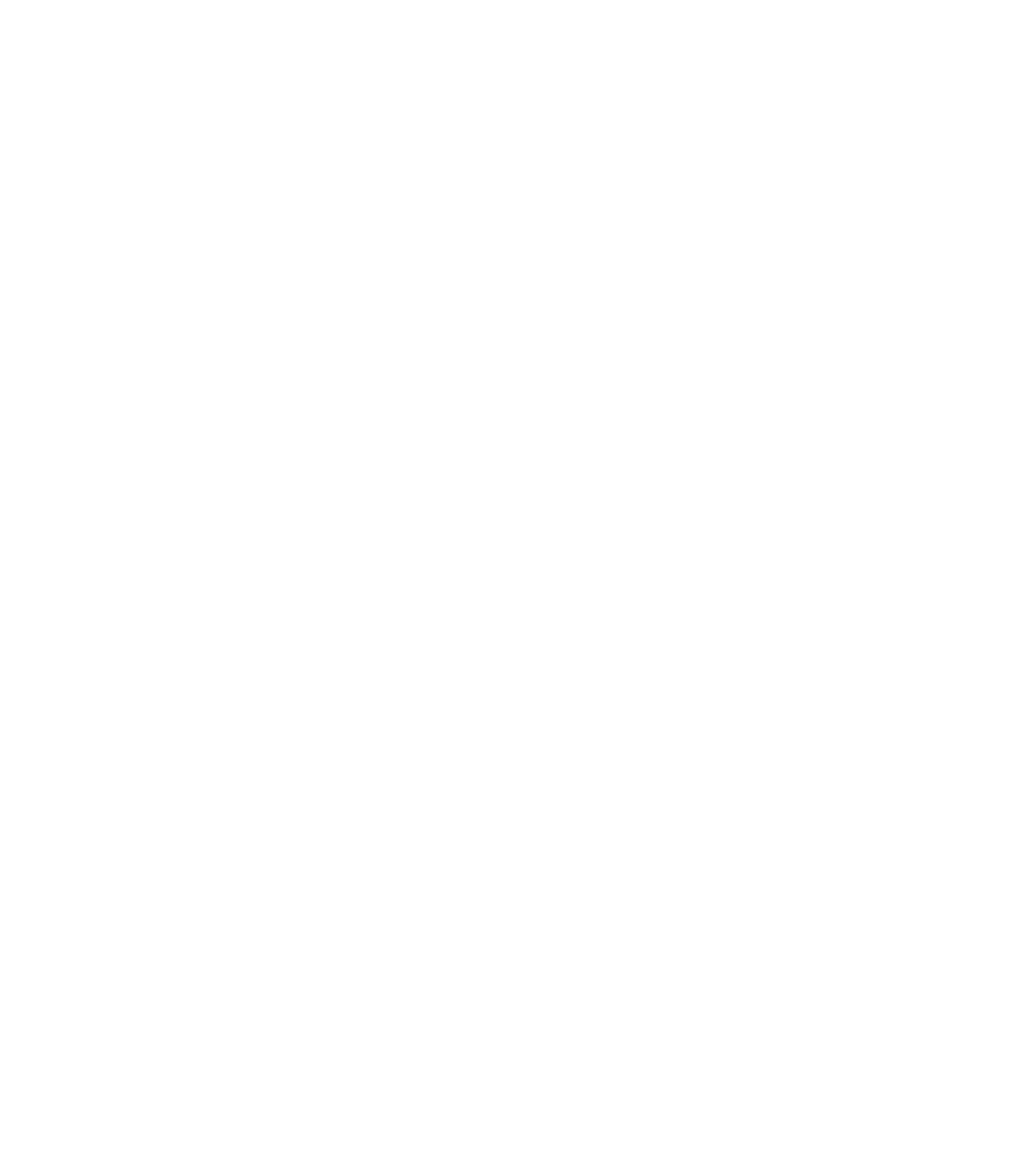
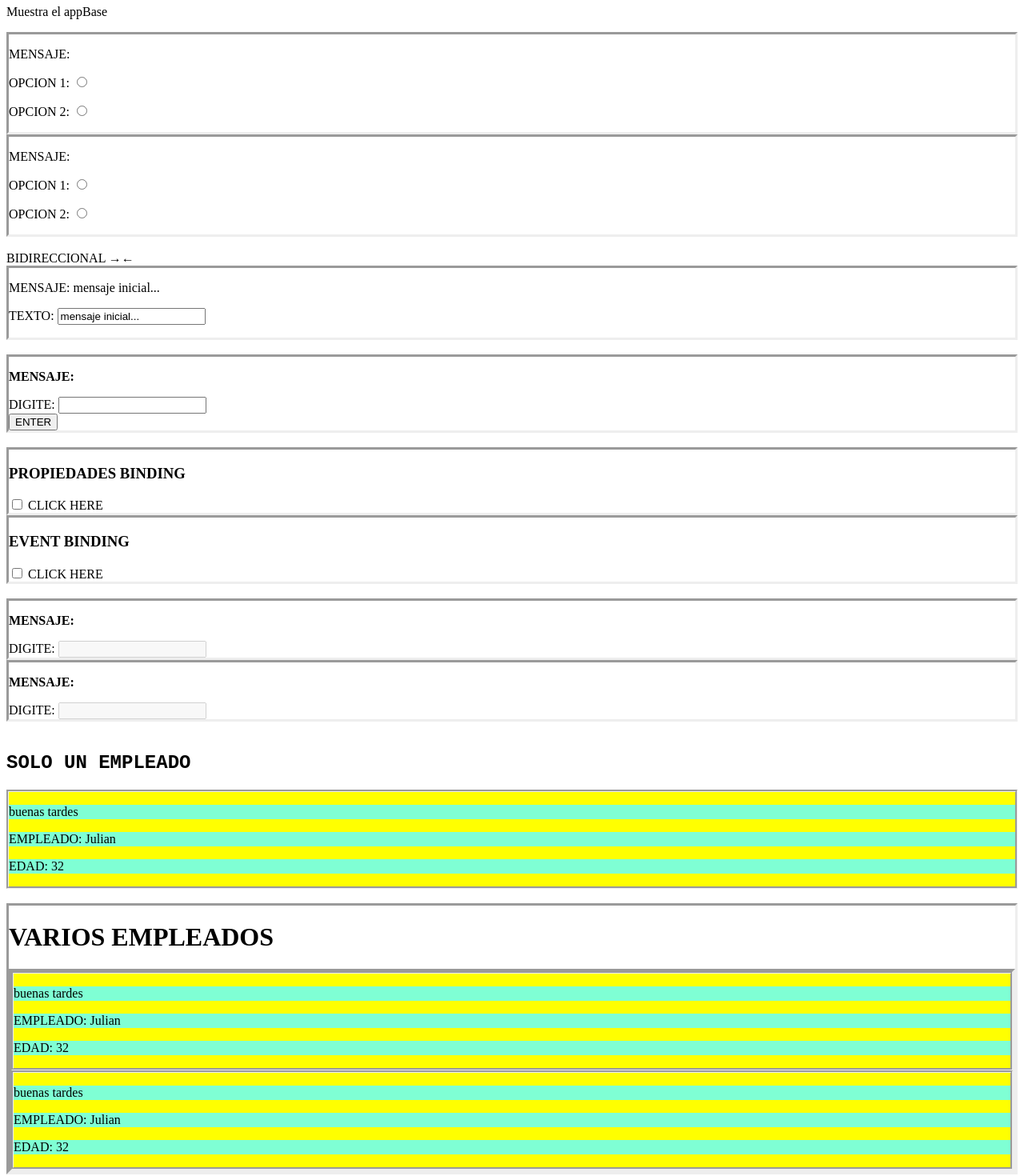
Before and after one commit to muskafons/myApp, an Angular app: page / in a window 1280 px wide. Shown: the part 100-1570 px from the top of the page at 80% size. Before the commit the page ends 800 px from the top, so only its background shows below. Built offline with nearby package versions, Linux system fonts and the light colour scheme.

Commit message:
interpolation and property - event binding

```diff
--- a/src/app/app.component.html
+++ b/src/app/app.component.html
@@ -1 +1,97 @@
 NO WAY
+<h1 style="color: royalblue; text-align: center">WELCOME TO THE CANDY SHOP</h1>
+
+<p>Muestra el {{ title }}</p>
+
+<div style="border-style: inset;">
+<p>MENSAJE: {{saludo3}}</p>
+<p>OPCION 1: <input type="radio" name="radio" [value]="radioButtonSi" (click)="eventoAntro($event)"></p>
+<p>OPCION 2: <input type="radio" name="radio" value="no" (click)="eventoAntro($event)"></p>
+</div>
+
+<div style="border-style: inset;">
+  <p>MENSAJE: {{saludo4}}</p>
+  <p>OPCION 1: <input type="radio" name="radio" value="si" #eventoAntroShit2 (click)="eventoAntro2(eventoAntroShit2.value)"></p>
+  <p>OPCION 2: <input type="radio" name="radio" value="no" #eventoAntroShit3 (click)="eventoAntro2(eventoAntroShit3.value)"></p>
+  </div>
+
+<!---------------------------------------------------------------------->
+<br />
+
+BIDIRECCIONAL →←
+
+<div style="border-style: inset;">
+  <p>MENSAJE: {{saludo5}}</p>
+  <p>TEXTO: <input type="text" [(ngModel)]="saludo5"></p>
+  </div>
+
+<!---------------------------------------------------------------------->
+<br />
+
+<div style="border-style: inset">
+  <p style="font-weight: bold">
+    MENSAJE: <span style="font-weight: normal">{{ saludo }}</span>
+  </p>
+
+  <label for="">DIGITE: <input type="text" #mensaje /></label>
+  <br />
+  <input type="button" value="ENTER" (click)="putMensaje(mensaje.value)" />
+</div>
+
+<!---------------------------------------------------------------------->
+
+<br />
+
+<div style="border-style: inset">
+  <h3>PROPIEDADES BINDING</h3>
+
+  <input type="checkbox" (change)="checkThis()" /> CLICK HERE
+</div>
+
+
+<div style="border-style: inset">
+  <h3>{{saludo2}}</h3> <!--EVENT BINDING-->
+
+  <input type="checkbox" (change)="alerteEste()"/> CLICK HERE
+</div>
+
+<!---------------------------------------------------------------------->
+
+<br />
+
+<div style="border-style: inset">
+  <p style="font-weight: bold">
+    MENSAJE: <span style="font-weight: normal">{{ mensaje1.value }}</span>
+  </p>
+
+  <label for=""
+    >DIGITE:
+    <input type="number" #mensaje1 (keyup)="(0)" [disabled]="habilitacion"
+  /></label>
+  <br />
+</div>
+
+<div style="border-style: inset">
+  <p style="font-weight: bold">
+    MENSAJE: <span style="font-weight: normal">{{ mensaje2.value }}</span>
+  </p>
+
+  <label for=""
+    >DIGITE:
+    <input type="text" #mensaje2 (keyup)="(0)" [disabled]="habilitacion"
+  /></label>
+  <br />
+</div>
+<br />
+
+<!---------------------------------------------------------------------->
+
+<h2 style="font-family: 'Courier New', Courier, monospace">SOLO UN EMPLEADO</h2>
+<app-empleado></app-empleado>
+
+<br />
+
+<div style="border-style: inset;">
+<h1>VARIOS EMPLEADOS</h1>
+<app-empleados></app-empleados>
+</div>
--- a/src/app/app.component.ts
+++ b/src/app/app.component.ts
@@ -3,8 +3,75 @@
 @Component({
   selector: 'app-root',
   templateUrl: './app.component.html',
-  styleUrls: ['./app.component.css']
+  styleUrls: ['./app.component.css'],
 })
 export class AppComponent {
-  title = 'myApp';
+  saludo = '';
+  saludo2 = 'EVENT BINDING';
+  saludo3 = "";
+  saludo4 = "";
+  saludo5 = "mensaje inicial..."; //Bidireccional
+  title = 'appBase';
+  habilitacion = true;
+  checked = false;
+  radioButtonSi = "si";
+  radioButtonNo = "no";
+
+
+  eventoAntro2(valor:string){
+    if(valor=="si"){
+      this.saludo4="HA SELECCIONADO SI";
+    }
+    else if(valor=="no"){
+      this.saludo4="HA SELECCIONADO NO";
+    }
+
+  }
+
+  eventoAntro(evento:Event){
+    if((<HTMLInputElement>evento.target).value=="si"){
+      this.saludo3="HA SELECCIONADO SI";
+    }
+    else if((<HTMLInputElement>evento.target).value=="no"){
+      this.saludo3="HA SELECCIONADO NO";
+    }
+
+  }
+
+  putMensaje(valor: string): void {
+    this.saludo = valor;
+  }
+
+  checkThis(): void {
+    if (this.habilitacion == true) {
+      this.habilitacion = false;
+    } else {
+      this.habilitacion = true;
+    }
+  }
+
+  alerteEste() {
+    this.checked = !this.checked;
+
+    if(this.checked==false){
+      this.saludo2 = "EVENT BINDING";
+    }
+    else{
+      this.saludo2 = "LIKE THIS";
+    }
+
+    // if (opt == 0) {
+    //   alert('NO NEW MESSAGES!!!!');
+    // } else if (opt == 1) {
+    //   if (propiedadCheckBox == 'on') {
+    //     this.saludo2 = 'MISSION START';
+    //   } else {
+    //     this.saludo2 = 'EVENT BINDING';
+    //   }
+
+    //   // this.saludo2 = 'CREO QUE NUNCA LO PODRE SABER...';
+    // } else {
+    //   alert('BYE');
+    // }
+  }
 }
--- /dev/null
+++ b/src/app/empleado/empleado.component.css
@@ -0,0 +1,3 @@
+p{
+    background-color: aquamarine;
+}
--- /dev/null
+++ b/src/app/empleado/empleado.component.html
@@ -0,0 +1,9 @@
+
+<div style="border-style: groove; background-color: yellow;">
+    <p>{{saludar(12.11)}}</p> <!--Texto dinamico-->
+    <p> EMPLEADO: {{nombre}}</p>
+    <p>EDAD: {{edad}}</p> <!--Entra por medio del metodo get edad()-->
+
+    <!-- <p>EDAD directa : {{_edad}}</p> --> <!--DARA ERROR-->
+
+    </div>
--- /dev/null
+++ b/src/app/empleado/empleado.component.ts
@@ -0,0 +1,26 @@
+import { Component, OnInit } from '@angular/core';
+
+@Component({
+  selector: 'app-empleado',
+  templateUrl: './empleado.component.html',
+  styleUrls: ['./empleado.component.css'],
+})
+export class EmpleadoComponent implements OnInit {
+  nombre: string = 'Julian';
+  private _edad: number = 32;
+
+  get edad() {
+    return this._edad;
+  }
+
+  saludar(numero : number) {
+    if (numero <= 12) return 'buenos dias';
+    else {
+      return 'buenas tardes';
+    }
+  }
+
+  constructor() {}
+
+  ngOnInit(): void {}
+}
--- /dev/null
+++ b/src/app/empleados/empleados.component.html
@@ -0,0 +1,5 @@
+<div style="border-style: inset;">
+
+
+<app-empleado></app-empleado>
+<app-empleado></app-empleado>
--- /dev/null
+++ b/src/app/empleados/empleados.component.ts
@@ -0,0 +1,15 @@
+import { Component, OnInit } from '@angular/core';
+
+@Component({
+  selector: 'app-empleados',
+  templateUrl: './empleados.component.html',
+  styleUrls: ['./empleados.component.css']
+})
+export class EmpleadosComponent implements OnInit {
+
+  constructor() { }
+
+  ngOnInit(): void {
+  }
+
+}
```
Also changed, not shown: src/app/app.module.ts (+8 -2 lines), src/app/empleados/empleados.component.css (added), 2 other files (tests, documents, lock files or other folders).
